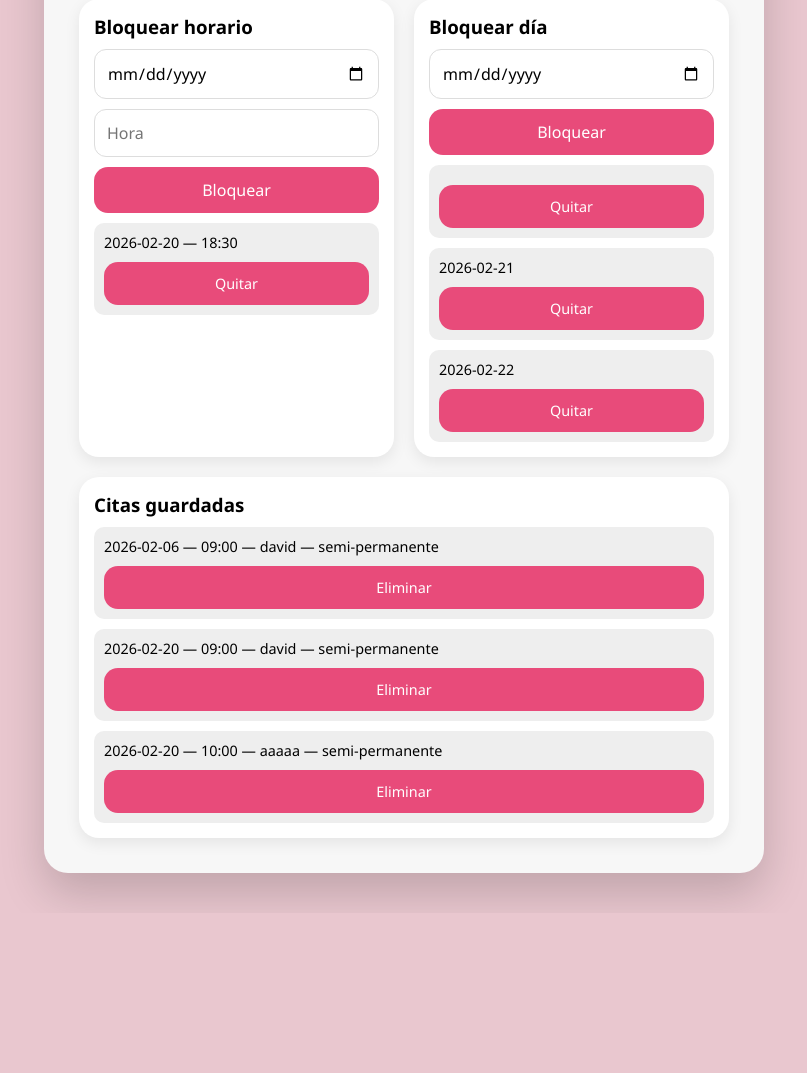
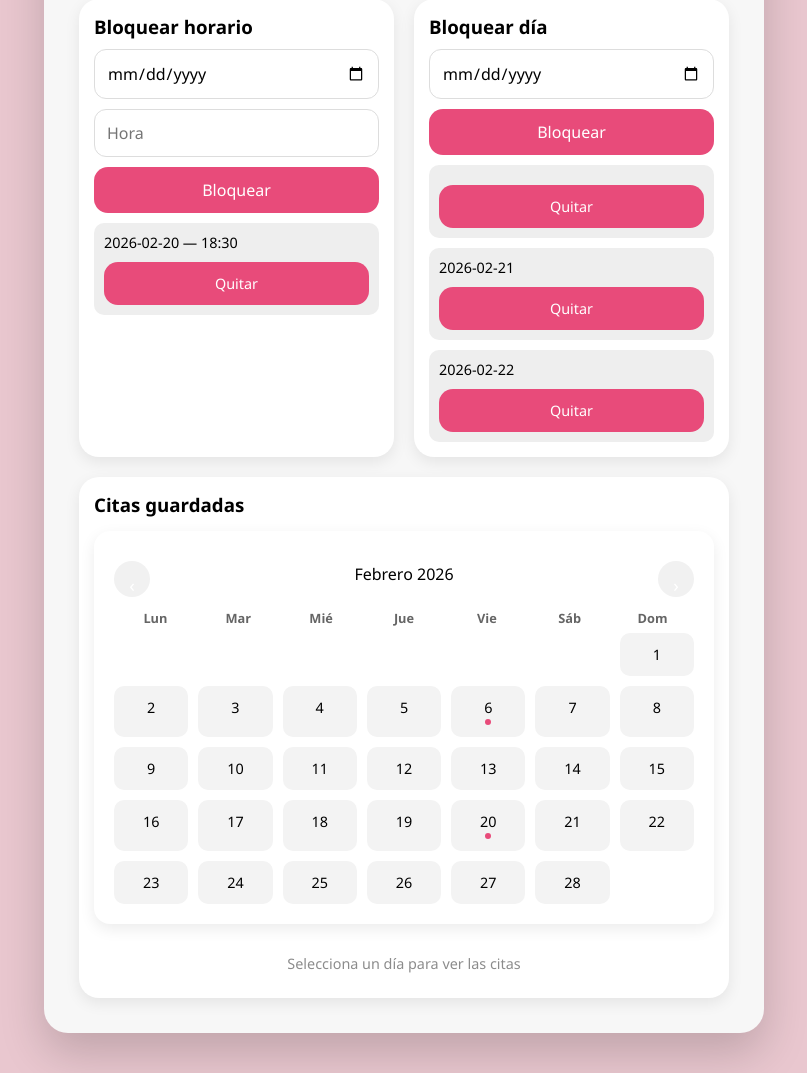
Before and after one commit to Dfg94/Agenda_web, a Flask app: page /admin in a window 1280 px wide. Shown: the part 506-1579 px from the top of the page, without its empty margins (236-1043 px from the left). Before the commit the page ends 1411 px from the top, so only its background shows below. Run offline with Flask 3, Linux system fonts and the light colour scheme.

Commit message:
Calendario interactivo en citas guardadas

```diff
--- a/static/style.css
+++ b/static/style.css
@@ -93,11 +93,25 @@ h2 {
     text-align: center;
     cursor: pointer;
     font-size: 0.9em;
+    position: relative;
 }
 
 .dia.activa {
     background: #e84b7a;
     color: white;
+}
+
+.punto {
+    display: block;
+    width: 6px;
+    height: 6px;
+    border-radius: 50%;
+    background: #e84b7a;
+    margin: 2px auto 0;
+}
+
+.dia.activa .punto {
+    background: white;
 }
 
 input,
--- a/templates/admin.html
+++ b/templates/admin.html
@@ -9,7 +9,7 @@
     <title>Panel Admin</title>
     <link rel="manifest" href="/static/manifest.json">
     <link rel="icon" href="/static/icon-192.svg" type="image/svg+xml">
-    <link rel="stylesheet" href="/static/style.css?v=3">
+    <link rel="stylesheet" href="/static/style.css?v=4">
 </head>
 
 <body>
@@ -83,13 +83,31 @@
             <div class="box full">
                 <h3>Citas guardadas</h3>
 
-                {% for r in reservas %}
-                <div class="mini">
-                    {{r.fecha}} — {{r.inicio}} — {{r.cliente}} — {{r.servicio}}
-                    <button onclick="borrar({{loop.index0}})">Eliminar</button>
+                <!-- Calendario admin -->
+                <div class="calendar" style="margin-top:14px;">
+                    <div class="cal-header">
+                        <button onclick="adminMes(-1)" type="button">‹</button>
+                        <span id="adminMesTitulo"></span>
+                        <button onclick="adminMes(1)" type="button">›</button>
+                    </div>
+                    <div class="semana">
+                        <div>Lun</div>
+                        <div>Mar</div>
+                        <div>Mié</div>
+                        <div>Jue</div>
+                        <div>Vie</div>
+                        <div>Sáb</div>
+                        <div>Dom</div>
+                    </div>
+                    <div class="dias" id="adminDias"></div>
                 </div>
-                {% endfor %}
 
+                <!-- Lista filtrada por día -->
+                <div id="adminLista" style="margin-top:10px;">
+                    <p style="text-align:center;opacity:0.45;font-size:0.9em;padding:10px 0;">
+                        Selecciona un día para ver las citas
+                    </p>
+                </div>
             </div>
 
         </div>
@@ -160,6 +178,71 @@
             }).then(() => location.reload())
         }
 
+        // ─── Calendario de citas ───────────────────────────────────────────
+        const todasReservas = {{ reservas | tojson }};
+
+        let adminFecha = new Date();
+        let adminFechaSel = null;
+
+        const mesesNombre = ["Enero", "Febrero", "Marzo", "Abril", "Mayo", "Junio",
+            "Julio", "Agosto", "Septiembre", "Octubre", "Noviembre", "Diciembre"];
+
+        function adminRenderCalendar() {
+            const año = adminFecha.getFullYear();
+            const mes = adminFecha.getMonth();
+            adminMesTitulo.innerText = mesesNombre[mes] + " " + año;
+
+            let primerDia = new Date(año, mes, 1).getDay();
+            if (primerDia === 0) primerDia = 7;
+            const diasMes = new Date(año, mes + 1, 0).getDate();
+
+            // Fechas con citas en este mes
+            const conCitas = new Set(
+                todasReservas
+                    .filter(r => r.fecha.startsWith(año + "-" + String(mes + 1).padStart(2, "0")))
+                    .map(r => r.fecha)
+            );
+
+            let html = "";
+            for (let i = 1; i < primerDia; i++) html += "<div></div>";
+            for (let d = 1; d <= diasMes; d++) {
+                const f = año + "-" + String(mes + 1).padStart(2, "0") + "-" + String(d).padStart(2, "0");
+                const tieneC = conCitas.has(f);
+                const esActiva = f === adminFechaSel ? " activa" : "";
+                html += `<div class="dia${esActiva}${tieneC ? " con-cita" : ""}" onclick="adminSeleccionar('${f}',this)">${d}${tieneC ? '<span class="punto"></span>' : ""}</div>`;
+            }
+            adminDias.innerHTML = html;
+        }
+
+        function adminMes(n) {
+            adminFecha.setMonth(adminFecha.getMonth() + n);
+            adminRenderCalendar();
+        }
+
+        function adminSeleccionar(f, el) {
+            document.querySelectorAll("#adminDias .dia").forEach(x => x.classList.remove("activa"));
+            el.classList.add("activa");
+            adminFechaSel = f;
+            adminMostrarCitas(f);
+        }
+
+        function adminMostrarCitas(fecha) {
+            const citas = todasReservas.filter(r => r.fecha === fecha);
+            if (citas.length === 0) {
+                adminLista.innerHTML = `<p style="text-align:center;opacity:0.45;font-size:0.9em;padding:10px 0;">Sin citas el ${fecha}</p>`;
+                return;
+            }
+            adminLista.innerHTML = citas.map(r => {
+                const idx = todasReservas.indexOf(r);
+                return `<div class="mini">
+                    <strong>${r.inicio}</strong> — ${r.cliente} — ${r.servicio}
+                    <button onclick="borrar(${idx})" style="margin-top:6px;">Eliminar</button>
+                </div>`;
+            }).join("");
+        }
+
+        adminRenderCalendar();
+
     </script>
 
 </body>
```
